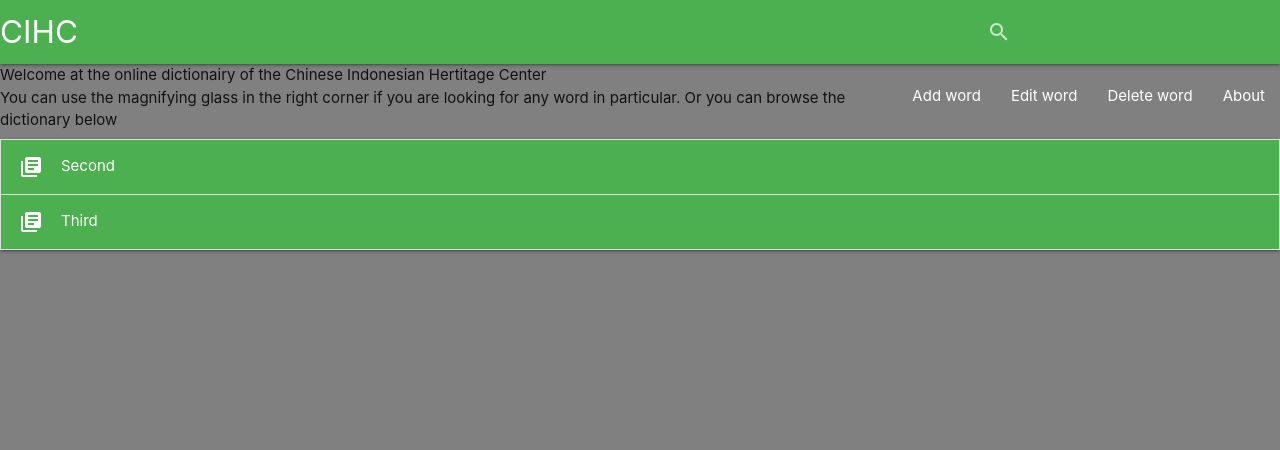
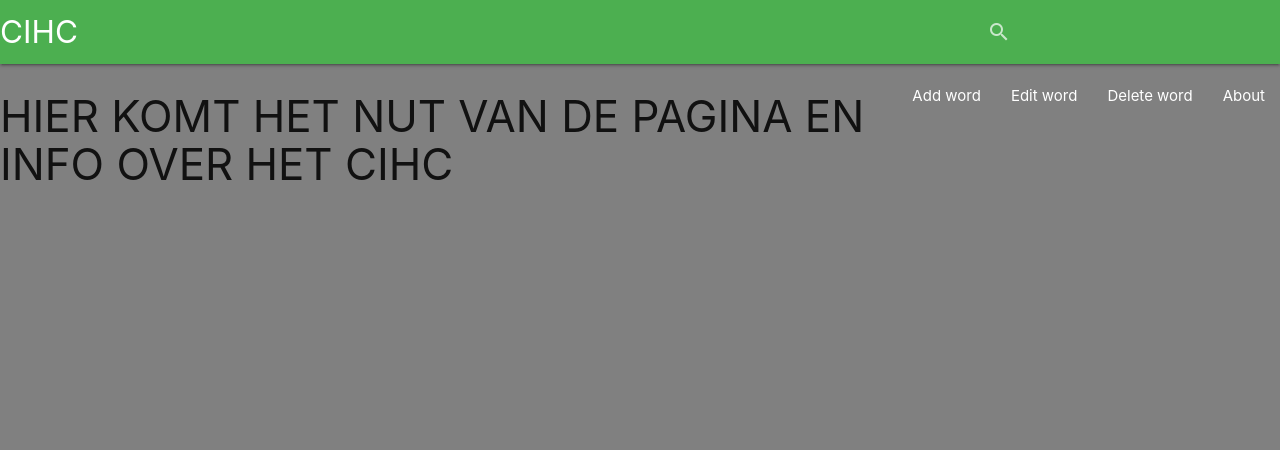
Before and after one commit to Code-Institute-Submissions/MariskaS85-CIHC, a Flask app: template templates/about.html in a window 1280 px wide. Shown: the top 450 px of the page. Run offline with Flask 2, Linux system fonts and the light colour scheme; the template is opened without the code that fills it, so the values that code supplies are empty; some libraries are stand-ins or nearby versions.

Commit message:
added alle CRUD pages

```diff
--- a/dict.py
+++ b/dict.py
@@ -24,6 +24,25 @@ def get_words():
     words = mongo.db.words.find()
     return render_template("home.html", words=words)
 
+@app.route("/add_words")
+def add_words():
+    words = mongo.db.words.find()
+    return render_template("add.html", words=words)
+
+@app.route("/edit_words")
+def edit_words():
+    words = mongo.db.words.find()
+    return render_template("edit.html", words=words)
+
+@app.route("/delete_words")
+def delete_words():
+    words = mongo.db.words.find()
+    return render_template("delete.html", words=words)
+
+@app.route("/about_page")
+def about_page():
+    words = mongo.db.words.find()
+    return render_template("about.html", words=words)
 
 if __name__=="__main__":
     app.run(host=os.environ.get("IP"),
--- a/templates/about.html
+++ b/templates/about.html
@@ -1,73 +1,7 @@
 {% extends "base.html" %}
 {% block content %}
-Welcome at the online dictionairy of the Chinese Indonesian Hertitage Center
 
-        <br>
-
-You can use the magnifying glass in the right corner if you are looking for any word in particular. Or you can browse the dictionary below
-
-  <ul class="collapsible">
-    {% for word in words %}
-
-    <li>
-        <div class="collapsible-header green white-text"><i                             class="material-icons">library_books</i><b><h3>{{  word.word }}</h3></b>
-        </div>
-        <div class="collapsible-body grey white-text">
-            <span>
-                <table>
-                    <tbody>
-                        <tr>
-                            <td><b>Language</b></td>
-                            <td> {{  word.slc }}</td>
-                        </tr>
-                        <tr>
-                            <td><b>Translation</b></td>
-                            <td>{{  word.translation }}</td>
-                            <td></td>
-                            <td> {{  word.tlc }}</td>
-                        </tr>
-                        <tr>
-                            <td><b>Category</b></td>
-                            <td>{{  word.category_name }}</td>
-                        </tr>
-
-
-
-
-                        <tr>
-                            <td><b>Meaning</b></td>
-                            <td>{{ word.meaning }}</td>
-                        </tr>
-                        <tr>
-                            <td><b>First added</b></td>
-                            <td>{{  word.created_at }}</td>
-                        </tr>
-                        <tr>
-                            <td><b>Updated</b></td>
-                            <td> {{  word.updated_at }}</td>
-                        </tr>
-                    </tbody>
-
-                </table>
-                <table>
-                 <tbody>
-                        <tr>
-                            <td>Click <a href="{{  word.usage }}" class="btn tooltipped white-text grey" data-position="bottom" data-tooltip="{{  word.usage }}">here</a>for the full article </td>
-                        </tr>
-                    </tbody>
-                </table>
-            </span>
-        </div>
-    {% endfor %}
-    </li>
-    <li>
-      <div class="collapsible-header green white-text"><i class="material-icons">library_books</i>Second</div>
-      <div class="collapsible-body"><span>Lorem ipsum dolor sit amet.</span></div>
-    </li>
-    <li>
-      <div class="collapsible-header green white-text"><i class="material-icons">library_books</i>Third</div>
-      <div class="collapsible-body"><span>Lorem ipsum dolor sit amet.</span></div>
-    </li>
-  </ul>
+<h3>HIER KOMT HET NUT VAN DE PAGINA EN INFO OVER HET CIHC
+</h3>
 
 {% endblock %}
--- a/templates/base.html
+++ b/templates/base.html
@@ -14,8 +14,8 @@
 <nav>
     <div class="nav-wrapper green">
 
-        <a href="#!" class="brand-logo">CIHC</a>
-        <a href="#" data-target="mobile-demo" class="sidenav-trigger"><i class="material-icons">menu</i></a>
+        <a href="{{ url_for('get_words') }}" class="brand-logo">CIHC</a>
+        <a href="{{ url_for('get_words') }}" data-target="mobile-demo" class="sidenav-trigger"><i class="material-icons">menu</i></a>
 
         <form>
             <div class="input-field right">
@@ -26,20 +26,20 @@
         </form>
 
         <ul class="right hide-on-med-and-down">
-            <li><a href="add.html">Add word</a></li>
-            <li><a href="edit.html">Edit word</a></li>
-            <li><a href="delete.html">Delete word</a></li>
-            <li><a href="about.html">About</a></li>
+            <li><a href="{{ url_for('add_words') }}">Add word</a></li>
+            <li><a href="{{ url_for('edit_words') }}">Edit word</a></li>
+            <li><a href="{{ url_for('delete_words') }}">Delete word</a></li>
+            <li><a href="{{ url_for('about_page') }}">About</a></li>
         </ul>
 
     </div>
 </nav>
 
     <ul class="sidenav" id="mobile-demo">
-        <li><a href="add.html">Add word</a></li>
-        <li><a href="edit.html">Edit word</a></li>
-        <li><a href="delete.html">Delete word</a></li>
-        <li><a href="about.html">About</a></li>
+        <li><a href="{{ url_for('add_words') }}">Add word</a></li>
+            <li><a href="{{ url_for('edit_words') }}">Edit word</a></li>
+            <li><a href="{{ url_for('delete_words') }}">Delete word</a></li>
+            <li><a href="{{ url_for('about_page') }}">About</a></li>
     </ul>
 <body>
 
```
Also changed, not shown: templates/add.html (+9 -0 lines), templates/delete.html (+9 -0 lines), templates/edit.html (+9 -0 lines), templates/home.html (+1 -9 lines).
